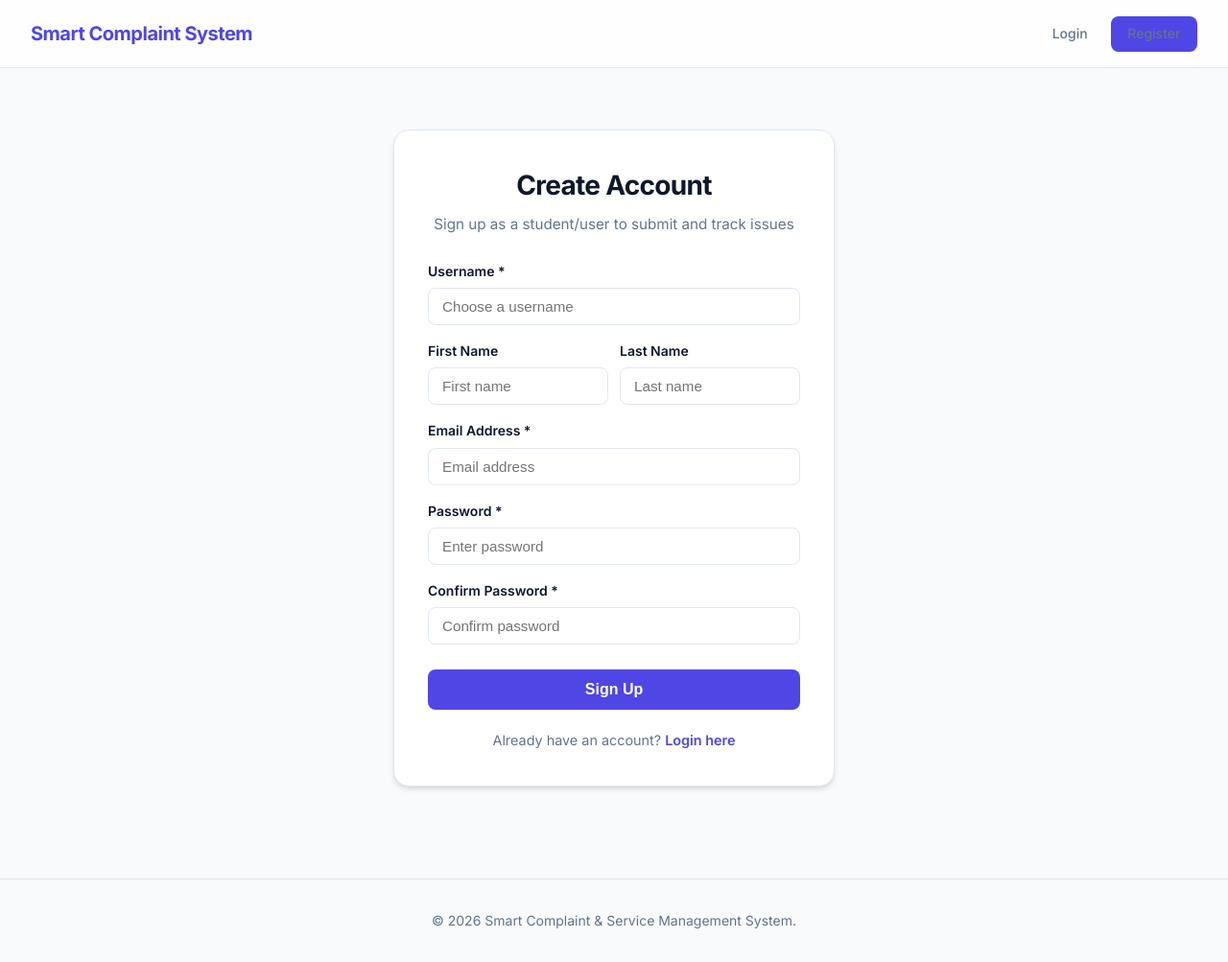
After one commit to Siva8978-s/Smart-Complaint-Management-System, a Django app: page /register/ in a window 1280 px wide. The commit adds this page. Shown: the whole page at 96% size. Run offline with Django 5.2, Linux system fonts and the light colour scheme.

Commit message:
Add student user registration page and auth links

```diff
--- a/complaint_system/urls.py
+++ b/complaint_system/urls.py
@@ -3,11 +3,12 @@ from django.urls import path, include, re_path
 from django.conf import settings
 from django.views.static import serve
 
-from complaints.views import home
+from complaints.views import home, register
 
 
 urlpatterns = [
     path("", home, name="home"),
+    path("register/", register, name="register"),
     path("admin/", admin.site.urls),
     path("complaints/", include("complaints.urls")),
     path("accounts/", include("django.contrib.auth.urls")),
--- a/complaints/forms.py
+++ b/complaints/forms.py
@@ -384,3 +384,37 @@ class StaffEditForm(forms.ModelForm):
                 "placeholder": "Example: 9876543210"
             }),
         }
+
+
+
+# =========================================================
+# PUBLIC STUDENT REGISTRATION FORM
+# =========================================================
+
+class StudentRegisterForm(forms.ModelForm):
+    password = forms.CharField(
+        widget=forms.PasswordInput(attrs={"placeholder": "Enter password"}),
+        required=True
+    )
+    confirm_password = forms.CharField(
+        widget=forms.PasswordInput(attrs={"placeholder": "Confirm password"}),
+        required=True
+    )
+
+    class Meta:
+        model = User
+        fields = ["username", "first_name", "last_name", "email", "password", "confirm_password"]
+        widgets = {
+            "username": forms.TextInput(attrs={"placeholder": "Choose a username"}),
+            "first_name": forms.TextInput(attrs={"placeholder": "First name"}),
+            "last_name": forms.TextInput(attrs={"placeholder": "Last name"}),
+            "email": forms.EmailInput(attrs={"placeholder": "Email address"}),
+        }
+
+    def clean(self):
+        cleaned_data = super().clean()
+        password = cleaned_data.get("password")
+        confirm_password = cleaned_data.get("confirm_password")
+        if password and confirm_password and password != confirm_password:
+            raise forms.ValidationError("Passwords do not match.")
+        return cleaned_data
--- a/complaints/templates/complaints/base.html
+++ b/complaints/templates/complaints/base.html
@@ -228,6 +228,13 @@
                 </form>
             </div>
         </div>
+        {% else %}
+        <div class="nav-right">
+            <div class="nav-links">
+                <a href="{% url 'login' %}">Login</a>
+                <a href="{% url 'register' %}" class="button" style="padding: 0.45rem 1.1rem; font-size: 0.875rem;">Register</a>
+            </div>
+        </div>
         {% endif %}
     </nav>
 
--- a/complaints/templates/complaints/home.html
+++ b/complaints/templates/complaints/home.html
@@ -91,7 +91,10 @@
 <div class="hero">
     <h1>Smart <span>Resolution</span> Hub</h1>
     <p>Experience the next generation of issue tracking with AI-powered priority detection and voice-to-text submissions.</p>
-    <a href="{% url 'login' %}" class="button login-button">Get Started</a>
+    <div style="display: flex; gap: 1rem; justify-content: center; flex-wrap: wrap;">
+        <a href="{% url 'login' %}" class="button login-button">Login</a>
+        <a href="{% url 'register' %}" class="button login-button" style="background: white; color: var(--primary); border: 2px solid var(--primary);">Create Account</a>
+    </div>
 </div>
 
 <div class="features">
--- /dev/null
+++ b/complaints/templates/registration/register.html
@@ -0,0 +1,186 @@
+{% extends "complaints/base.html" %}
+
+{% block title %}
+Register - Smart Complaint Management System
+{% endblock %}
+
+{% block extra_css %}
+<style>
+    .register-wrapper {
+        min-height: 75vh;
+        display: flex;
+        align-items: center;
+        justify-content: center;
+        padding: 2rem 1rem;
+    }
+
+    .register-card {
+        width: 100%;
+        max-width: 460px;
+        background: white;
+        padding: 35px;
+        border-radius: var(--radius-xl);
+        box-shadow: var(--shadow-md);
+        border: 1px solid var(--border-color);
+    }
+
+    .register-card h1 {
+        text-align: center;
+        font-size: 1.75rem;
+        font-weight: 700;
+        margin-bottom: 6px;
+    }
+
+    .register-subtitle {
+        text-align: center;
+        color: var(--text-muted);
+        font-size: 0.95rem;
+        margin-bottom: 25px;
+    }
+
+    .form-group {
+        margin-bottom: 16px;
+    }
+
+    .form-group label {
+        display: block;
+        margin-bottom: 6px;
+        font-size: 0.875rem;
+        font-weight: 600;
+        color: var(--text-main);
+    }
+
+    .form-group input {
+        width: 100%;
+        padding: 10px 14px;
+        border: 1px solid var(--border-color);
+        border-radius: var(--radius-md);
+        font-size: 0.95rem;
+        transition: var(--transition);
+    }
+
+    .form-group input:focus {
+        outline: none;
+        border-color: var(--primary);
+        box-shadow: 0 0 0 3px rgba(79, 70, 229, 0.15);
+    }
+
+    .register-button {
+        width: 100%;
+        padding: 12px;
+        margin-top: 10px;
+        background: var(--primary);
+        color: white;
+        border: none;
+        border-radius: var(--radius-md);
+        font-size: 1rem;
+        font-weight: 600;
+        cursor: pointer;
+        transition: var(--transition);
+    }
+
+    .register-button:hover {
+        background: var(--primary-hover);
+        transform: translateY(-1px);
+    }
+
+    .error-list {
+        background: #fee2e2;
+        color: #b91c1c;
+        padding: 12px;
+        border-radius: var(--radius-md);
+        margin-bottom: 20px;
+        font-size: 0.9rem;
+    }
+
+    .error-list ul {
+        margin-left: 20px;
+    }
+
+    .login-link {
+        display: block;
+        text-align: center;
+        margin-top: 20px;
+        color: var(--text-muted);
+        font-size: 0.9rem;
+    }
+
+    .login-link a {
+        color: var(--primary);
+        font-weight: 600;
+        text-decoration: none;
+    }
+
+    .login-link a:hover {
+        text-decoration: underline;
+    }
+</style>
+{% endblock %}
+
+{% block content %}
+<div class="register-wrapper">
+    <div class="register-card">
+        <h1>Create Account</h1>
+        <p class="register-subtitle">Sign up as a student/user to submit and track issues</p>
+
+        {% if form.errors %}
+            <div class="error-list">
+                <strong>Please fix the errors below:</strong>
+                <ul>
+                    {% for field in form %}
+                        {% for error in field.errors %}
+                            <li>{{ field.label }}: {{ error }}</li>
+                        {% endfor %}
+                    {% endfor %}
+                    {% for error in form.non_field_errors %}
+                        <li>{{ error }}</li>
+                    {% endfor %}
+                </ul>
+            </div>
+        {% endif %}
+
+        <form method="post">
+            {% csrf_token %}
+
+            <div class="form-group">
+                <label for="id_username">Username *</label>
+                {{ form.username }}
+            </div>
+
+            <div style="display: grid; grid-template-columns: 1fr 1fr; gap: 12px;">
+                <div class="form-group">
+                    <label for="id_first_name">First Name</label>
+                    {{ form.first_name }}
+                </div>
+                <div class="form-group">
+                    <label for="id_last_name">Last Name</label>
+                    {{ form.last_name }}
+                </div>
+            </div>
+
+            <div class="form-group">
+                <label for="id_email">Email Address *</label>
+                {{ form.email }}
+            </div>
+
+            <div class="form-group">
+                <label for="id_password">Password *</label>
+                {{ form.password }}
+            </div>
+
+            <div class="form-group">
+                <label for="id_confirm_password">Confirm Password *</label>
+                {{ form.confirm_password }}
+            </div>
+
+            <button type="submit" class="register-button">
+                Sign Up
+            </button>
+        </form>
+
+        <p class="login-link">
+            Already have an account? <a href="{% url 'login' %}">Login here</a>
+        </p>
+    </div>
+</div>
+{% endblock %}
--- a/complaints/views.py
+++ b/complaints/views.py
@@ -767,3 +767,32 @@ def admin_verify_staff(request, profile_id):
             )
 
     return redirect("admin_staff")
+
+
+
+
+
+
+# =========================================================
+# PUBLIC USER REGISTRATION (STUDENT)
+# =========================================================
+
+def register(request):
+    from .forms import StudentRegisterForm
+
+    if request.user.is_authenticated:
+        return redirect("complaints_home")
+
+    if request.method == "POST":
+        form = StudentRegisterForm(request.POST)
+        if form.is_valid():
+            user = form.save(commit=False)
+            user.set_password(form.cleaned_data["password"])
+            user.save()
+            Profile.objects.create(user=user, role="student")
+            messages.success(request, "Account created successfully! You can now log in.")
+            return redirect("login")
+    else:
+        form = StudentRegisterForm()
+
+    return render(request, "registration/register.html", {"form": form})
```
Also changed, not shown: complaints/templates/registration/login.html (+55 -102 lines).
